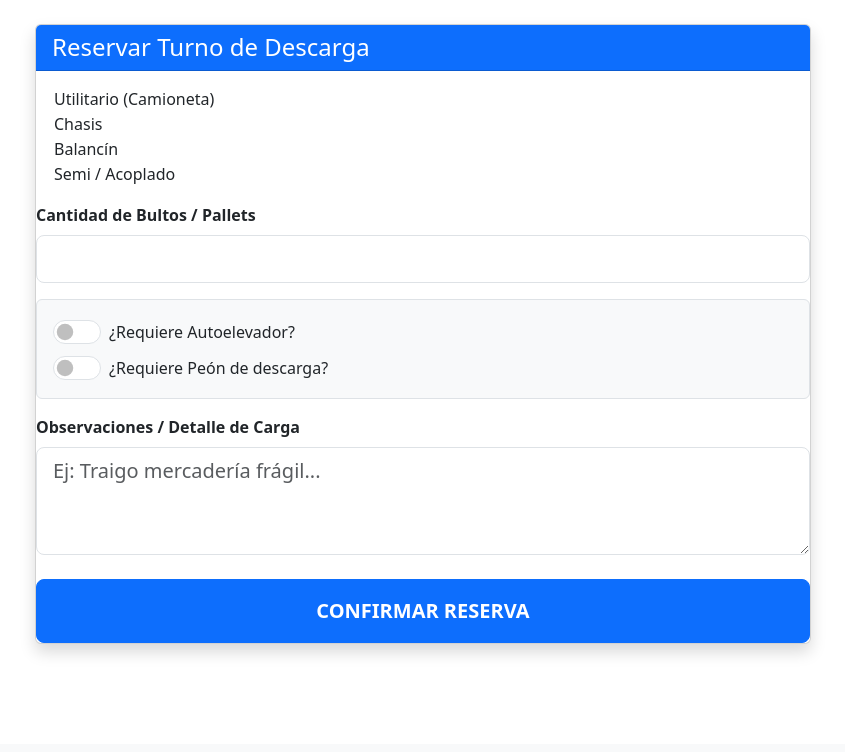
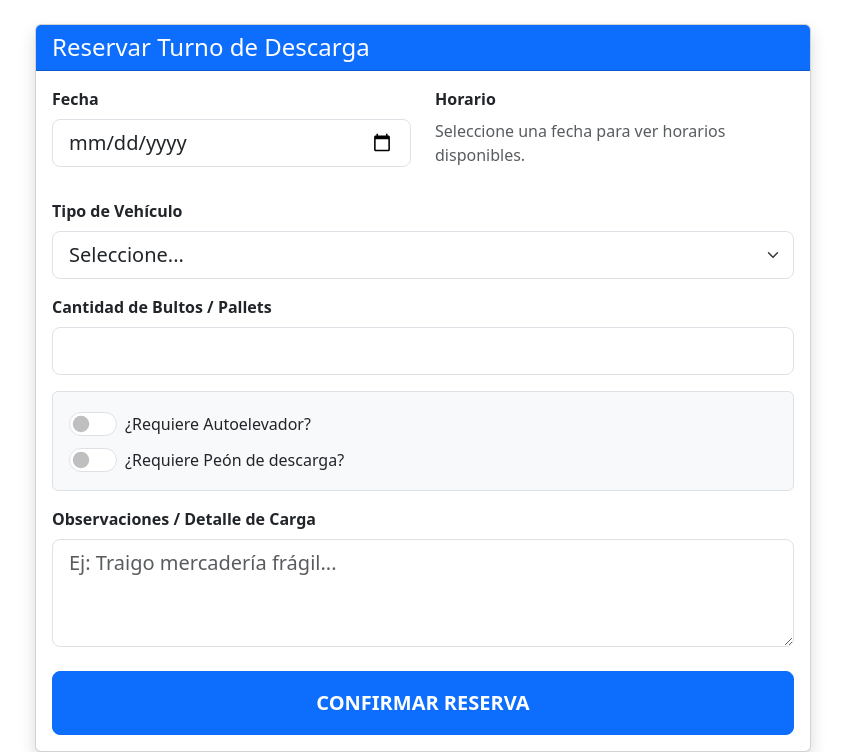
Before and after one commit to smnacu/peirano, a PHP site: page /booking_form.php in a window 1280 px wide. Shown: the part 56-808 px from the top of the page, without its empty margins (217-1062 px from the left). Before the commit the page ends 709 px from the top, so only its background shows below. Run offline with PHP 8.4, Linux system fonts and the light colour scheme; a user stored in the database is signed in.

Commit message:
Implement dynamic booking durations and improve error handling
Added dynamic duration logic in booking_form.php based on vehicle type, updating both availability checks and event creation. Refactored the booking form UI for better usability and added client-side time slot selection. Introduced fix_passwords.php for resetting all user passwords to a default value. Enhanced error handling in graph_sync.php to return descriptive errors when Microsoft Graph API token retrieval or requests fail.

```diff
--- a/booking_form.php
+++ b/booking_form.php
@@ -19,10 +19,24 @@
         $error = "Por favor complete todos los campos obligatorios.";
     } else {
         $start_time = $date . ' ' . $time . ':00';
-        $end_time = date('Y-m-d H:i:s', strtotime($start_time) + 3600);
+
+        // Lógica de duración dinámica
+        if ($vehicle_type === 'Utilitario') {
+            $block_minutes = 30;
+            $real_minutes = 25;
+        } else {
+            $block_minutes = 60;
+            $real_minutes = 55;
+        }
+
+        // Tiempo para verificar disponibilidad (bloque completo)
+        $check_end_time = date('Y-m-d H:i:s', strtotime($start_time) + ($block_minutes * 60));
+
+        // Tiempo real del turno (con buffer)
+        $event_end_time = date('Y-m-d H:i:s', strtotime($start_time) + ($real_minutes * 60));
 
         $outlook = new OutlookSync();
-        $isAvailable = $outlook->checkAvailability($start_time, $end_time);
+        $isAvailable = $outlook->checkAvailability($start_time, $check_end_time);
 
         if ($isAvailable === false) {
             $error = "El horario seleccionado no está disponible en el calendario.";
@@ -30,14 +44,14 @@
             try {
                 $sql = "INSERT INTO appointments (user_id, start_time, end_time, vehicle_type, needs_forklift, needs_helper, quantity, observations) VALUES (?, ?, ?, ?, ?, ?, ?, ?)";
                 $stmt = $pdo->prepare($sql);
-                $stmt->execute([$_SESSION['user_id'], $start_time, $end_time, $vehicle_type, $needs_forklift, $needs_helper, $quantity, $observations]);
+                $stmt->execute([$_SESSION['user_id'], $start_time, $event_end_time, $vehicle_type, $needs_forklift, $needs_helper, $quantity, $observations]);
 
                 $appointment_id = $pdo->lastInsertId();
 
                 $subject = "Turno: " . $_SESSION['company_name'];
                 $description = "Vehículo: $vehicle_type<br>Bultos: $quantity<br>Autoelevador: " . ($needs_forklift ? 'SI' : 'NO') . "<br>Peón: " . ($needs_helper ? 'SI' : 'NO') . "<br>Obs: $observations";
 
-                $event_id = $outlook->createEvent($subject, $start_time, $end_time, $description);
+                $event_id = $outlook->createEvent($subject, $start_time, $event_end_time, $description);
 
                 if ($event_id) {
                     $update = $pdo->prepare("UPDATE appointments SET outlook_event_id = ? WHERE id = ?");
@@ -92,6 +106,26 @@
                 <?php else: ?>
 
                     <form method="POST">
+                        <div class="row mb-3">
+                            <div class="col-md-6 mb-3">
+                                <label for="date" class="form-label fw-bold">Fecha</label>
+                                <input type="date" class="form-control form-control-lg" id="date" name="date" required
+                                    min="<?php echo date('Y-m-d'); ?>">
+                            </div>
+                            <div class="col-md-6 mb-3">
+                                <label class="form-label fw-bold">Horario</label>
+                                <input type="hidden" id="time" name="time" required>
+                                <div id="time-slots" class="d-flex flex-wrap gap-2">
+                                    <div class="text-muted">Seleccione una fecha para ver horarios disponibles.</div>
+                                </div>
+                                <div id="time-error" class="text-danger mt-2" style="display:none;">Por favor seleccione un horario.</div>
+                            </div>
+                        </div>
+
+                        <div class="mb-3">
+                            <label for="vehicle_type" class="form-label fw-bold">Tipo de Vehículo</label>
+                            <select class="form-select form-select-lg" id="vehicle_type" name="vehicle_type" required>
+                                <option value="">Seleccione...</option>
                                 <option value="Utilitario">Utilitario (Camioneta)</option>
                                 <option value="Chasis">Chasis</option>
                                 <option value="Balancin">Balancín</option>
@@ -136,7 +170,7 @@
     </div>
     <script src="https://cdn.jsdelivr.net/npm/bootstrap@5.3.0/dist/js/bootstrap.bundle.min.js"></script>
     <script>
-        document.getElementById('date').addEventListener('change', function () {
+        document.getElementById('date').addEventListener('change', function() {
             const date = this.value;
             const slotsContainer = document.getElementById('time-slots');
             const timeInput = document.getElementById('time');
@@ -170,7 +204,7 @@
                             btn.disabled = true;
                             btn.title = 'Ocupado';
                         } else {
-                            btn.onclick = function () {
+                            btn.onclick = function() {
                                 // Remove active class from all
                                 document.querySelectorAll('#time-slots button').forEach(b => {
                                     if (!b.disabled) {
@@ -197,7 +231,7 @@
         });
 
         // Form validation
-        document.querySelector('form').addEventListener('submit', function (e) {
+        document.querySelector('form').addEventListener('submit', function(e) {
             const timeInput = document.getElementById('time');
             if (!timeInput.value) {
                 e.preventDefault();
--- a/graph_sync.php
+++ b/graph_sync.php
@@ -118,7 +118,7 @@
     {
         $token = $this->getAccessToken();
         if (!$token)
-            return [];
+            return ['error' => 'No se pudo obtener el token de acceso a Microsoft Graph.'];
 
         // Definir rango del día completo (00:00 a 23:59) para buscar eventos
         $startDateTime = $date . 'T00:00:00';
@@ -135,9 +135,15 @@
         ]);
 
         $response = curl_exec($ch);
+        $httpCode = curl_getinfo($ch, CURLINFO_HTTP_CODE);
         curl_close($ch);
 
         $json = json_decode($response, true);
+
+        if ($httpCode >= 400) {
+            return ['error' => 'Error de API Microsoft: ' . ($json['error']['message'] ?? 'Desconocido')];
+        }
+
         $events = $json['value'] ?? [];
 
         // Generar slots de 07:00 a 18:00
```
Also changed, not shown: fix_passwords.php (added, +24 -0 lines). Lines whose indentation alone changed are shown as unchanged.
